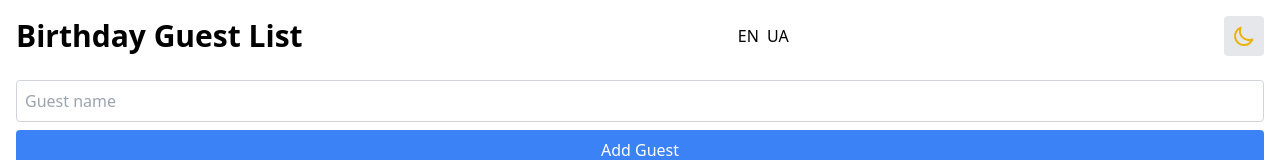
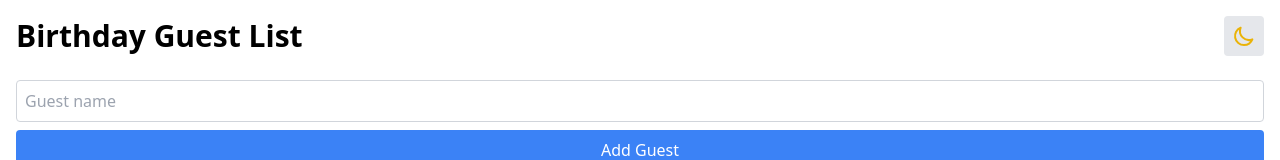
Before and after one commit to banha-serhii/guest-list-app, a Next.js app: page / in a window 1280 px wide. Shown: the top 160 px of the page. Built offline with nearby package versions, Linux system fonts and the light colour scheme.

Commit message:
clear code

```diff
--- a/src/app/components/LanguageSwitcher.tsx
+++ /dev/null
@@ -1,29 +0,0 @@
-import { useTranslation } from 'react-i18next';
-import { useEffect, useState } from 'react';
-import { useRouter } from 'next/router';
-
-const LanguageSwitcher = () => {
-    const { i18n } = useTranslation();
-    const router = useRouter();
-    const [mounted, setMounted] = useState(false);
-
-    useEffect(() => {
-        setMounted(true); // Переконуємося, що компонент змонтований
-    }, []);
-
-    const changeLanguage = (lng: string) => {
-        i18n.changeLanguage(lng);
-        router.push(router.pathname, router.asPath, { locale: lng });
-    };
-
-    if (!mounted) return null; // Чекаємо, доки компонент змонтується
-
-    return (
-        <div className="language-switcher">
-            <button onClick={() => changeLanguage('en')} className="mr-2">EN</button>
-            <button onClick={() => changeLanguage('uk')}>UA</button>
-        </div>
-    );
-};
-
-export default LanguageSwitcher;
--- a/src/app/page.tsx
+++ b/src/app/page.tsx
@@ -5,7 +5,6 @@ import AddGuestForm from './components/AddGuestForm';
 import GuestList from './components/GuestList';
 import { useLocalStorageGuests } from './hooks/useLocalStorageGuests';
 import ThemeToggle from './components/ThemeToggle';
-import LanguageSwitcher from "@/app/components/LanguageSwitcher";
 
 const Home: React.FC = () => {
     const { guests, addGuest, togglePlusOne, editGuest, deleteGuest } = useLocalStorageGuests();
@@ -14,7 +13,6 @@ const Home: React.FC = () => {
         <div className="container mx-auto p-4 min-h-screen">
             <div className="flex justify-between items-center mb-6">
                 <h1 className="text-3xl font-bold dark:text-white">Birthday Guest List</h1>
-                <LanguageSwitcher />
                 <ThemeToggle />
             </div>
             <AddGuestForm onAdd={addGuest} />
```
Also changed, not shown: package.json (+0 -7 lines).
